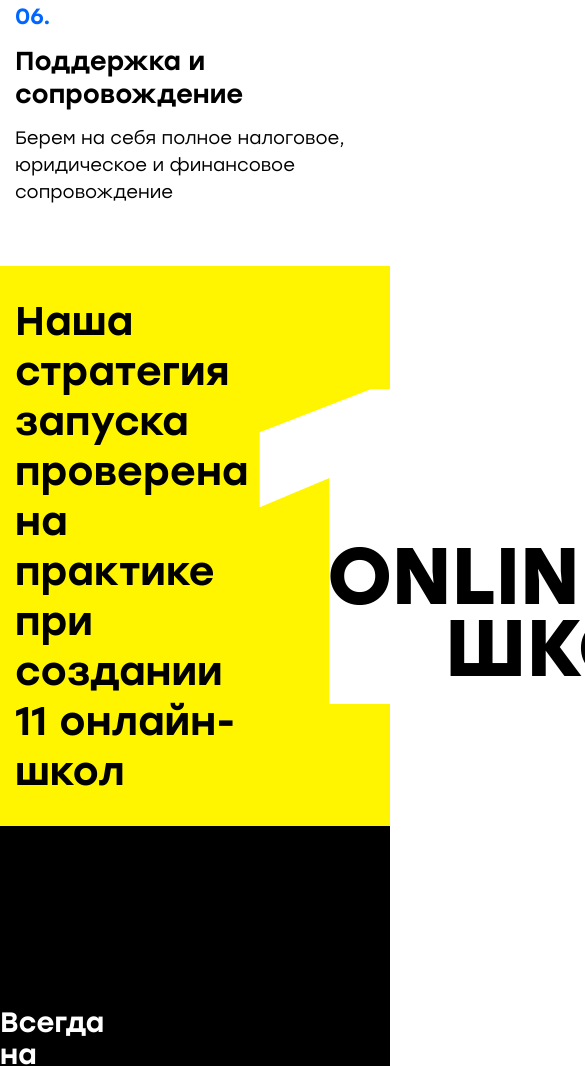
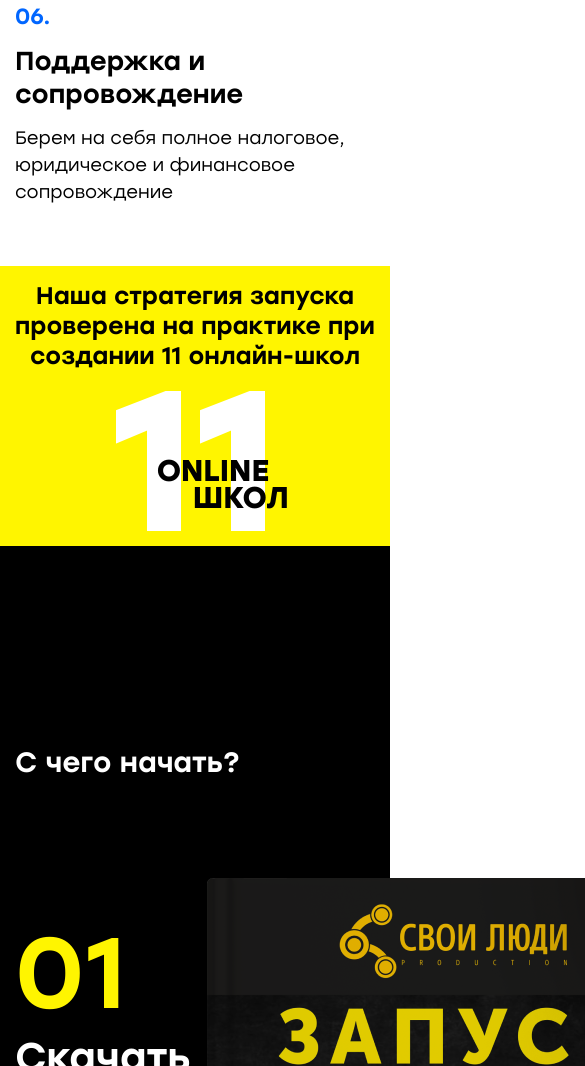
Before and after one commit to iv-tsim/people, a plain HTML site: page index.html in a window 390 px wide. Shown: the part 4004-5070 px from the top of the page, 585 px wide, since content can reach past the window. Drawn offline with Linux system fonts and the light colour scheme.

Commit message:
strategy

```diff
--- a/index.html
+++ b/index.html
@@ -179,7 +179,7 @@
                      </div>
                 </div>
             </section>
-            <!-- <section class="begin">
+            <section class="begin">
                 <div class="container begin-container">
                     <h2 class="section-title begin-title">С чего начать?</h2>
                     <div class="begin-main">
@@ -467,7 +467,7 @@
                         </div>
                     </div>
                 </div>
-            </section> -->
+            </section>
             <!-- <section class="feedback" id="feedback">
                 <div class="container feedback-container">
                     <h2 class="section-title section-title_black feedback-title">Реальные люди, реальные отзывы</h2>
--- a/sass/_strategy.sass
+++ b/sass/_strategy.sass
@@ -10,6 +10,7 @@
         font-size: 40px
         font-weight: 500
         line-height: 125%
+        margin-right: 20px
     &-number
         position: relative
         margin-right: 140px
@@ -30,3 +31,67 @@
             span
                 &:last-child
                     margin-right: -75px
+
+@media (max-width: 1500px)
+    .strategy
+        &-title
+            font-size: 36px
+        &-number
+            margin-right: 100px
+            &__number
+                font-size: 370px
+            &__text
+                font-size: 60px
+                bottom: 30px
+                span:last-child
+                    margin-right: -50px
+
+@media (max-width: 1300px)
+    .strategy
+        padding: 20px 0
+        &-title
+            font-size: 30px
+        &-number
+            margin-right: 80px
+            &__number
+                font-size: 330px
+            &__text
+                font-size: 50px
+                bottom: 30px
+                span:last-child
+                    margin-right: -30px
+
+@media (max-width: 900px)
+    .strategy
+        padding: 15px 0
+        &-title
+            font-size: 26px
+        &-number
+            margin-right: 50px
+            &__number
+                font-size: 280px
+            &__text
+                font-size: 45px
+                bottom: 30px
+                span:last-child
+                    margin-right: -20px
+
+@media (max-width: 700px)
+    .strategy
+        &-container
+            flex-direction: column
+        &-title
+            font-size: 24px
+            margin-right: 0
+            text-align: center
+            margin-bottom: 20px
+        &-number
+            margin-right: 0
+            &__number
+                font-size: 200px
+            &__text
+                font-size: 30px
+                bottom: 20px
+                right: 10px
+                span:last-child
+                    margin-right: -20px
```
Also changed, not shown: css/style.css, 1 other file.
